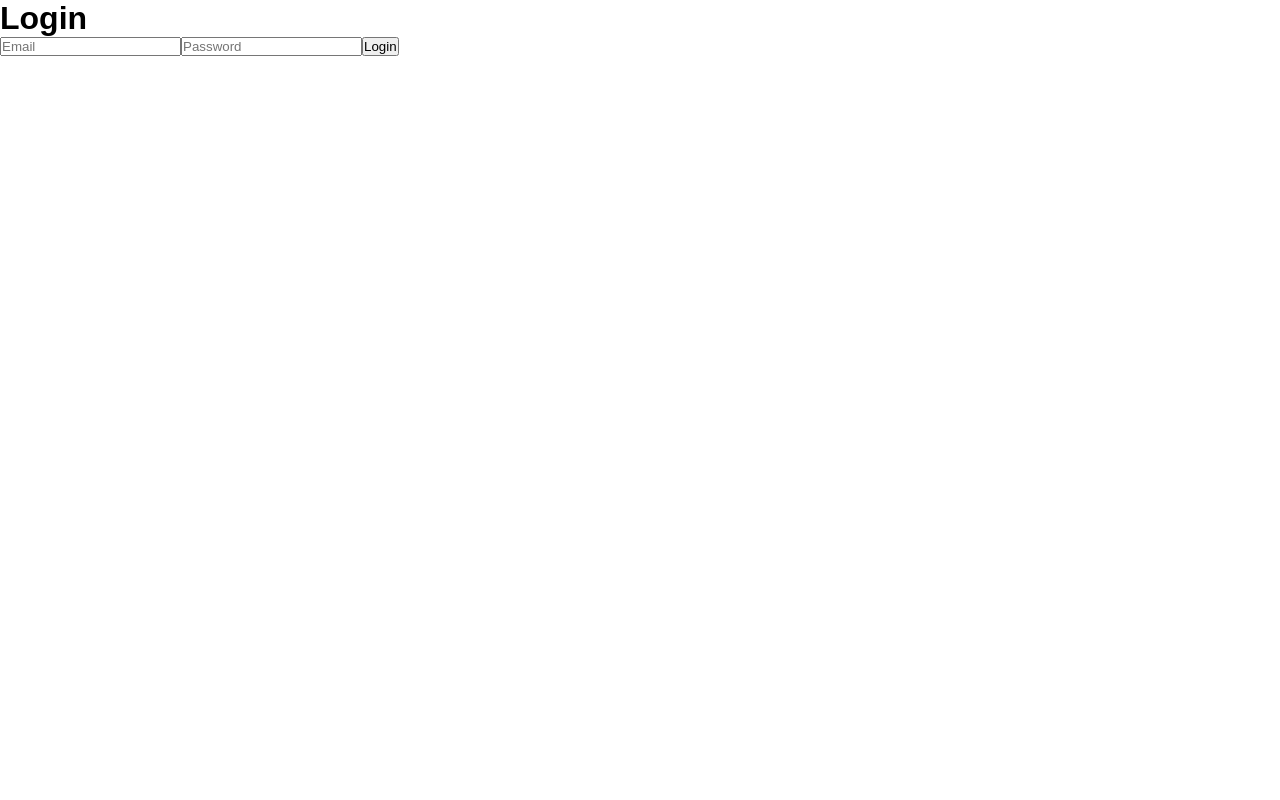
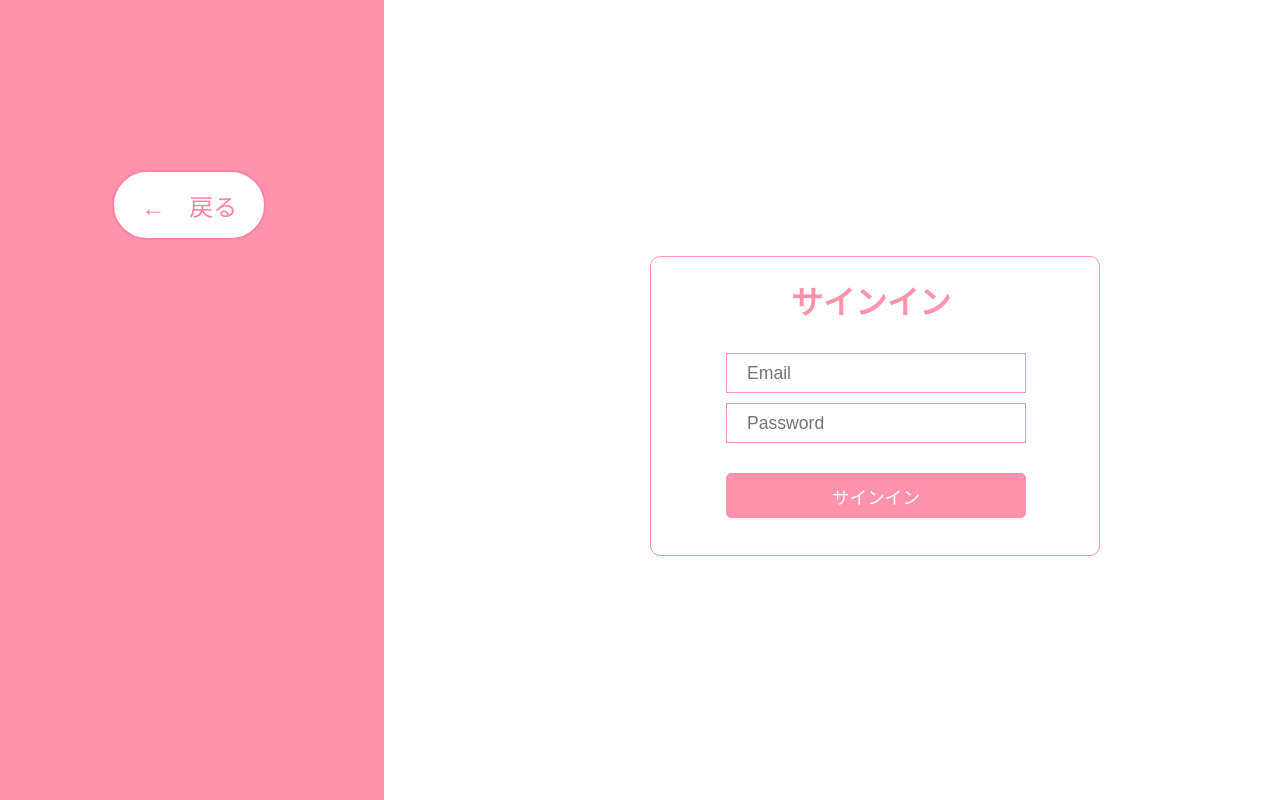
Before and after one commit to itc-s22025/Graduation_Task, a Next.js app in the folder frontend/: page /SignIn in a window 1280 px wide. Built offline with nearby package versions, Linux system fonts and the light colour scheme; no server answers; a web font is replaced by a local one.

Commit message:
サインインページのUIとりあえず

```diff
--- a/frontend/src/app/FirstScreen/First.module.css
+++ b/frontend/src/app/FirstScreen/First.module.css
@@ -66,3 +66,8 @@
     padding: 1.4rem;
     color: #ff839f;
 }
+
+.box2:active{
+    background-color: #FF92AD;
+    color: #fff;
+}
--- a/frontend/src/app/SignIn/page.js
+++ b/frontend/src/app/SignIn/page.js
@@ -1,10 +1,13 @@
 "use client";
+
+import FirstLayout from "@/components/FirstLayout";
+import s from "./page.module.css"
 
 import React, { useState } from 'react';
 import { auth } from '../../firebase';
 import { signInWithEmailAndPassword } from 'firebase/auth';
 
-const Login = () => {
+const SignIn = () => {
   const [email, setEmail] = useState('');
   const [password, setPassword] = useState('');
   const [error, setError] = useState(null);
@@ -21,26 +24,32 @@ const Login = () => {
   };
 
   return (
-    <div>
-      <h1>Login</h1>
-      <form onSubmit={handleLogin}>
+      <>
+          <FirstLayout >
+              <div className={s.all}>
+                  <h1 className={s.signIn}>サインイン</h1>
+                  <form onSubmit={handleLogin} className={s.grid}>
                       <input
                           type="email"
                           value={email}
                           onChange={(e) => setEmail(e.target.value)}
                           placeholder="Email"
+                          className={s.input}
                       />
                       <input
                           type="password"
                           value={password}
                           onChange={(e) => setPassword(e.target.value)}
                           placeholder="Password"
+                          className={s.input}
                       />
-        <button type="submit">Login</button>
+                      <button type="submit" className={s.submit}>サインイン</button>
                   </form>
                   {error && <p>{error}</p>}
               </div>
+      </FirstLayout>
+    </>
   );
 };
 
-export default Login;
+export default SignIn;
--- /dev/null
+++ b/frontend/src/app/SignIn/page.module.css
@@ -0,0 +1,67 @@
+.all{
+    border: 1px solid #FF92AD;
+    border-radius: 10px;
+
+    width: 450px;
+    height: 300px;
+
+    margin-top: 32vh;
+    margin-left: 20vw;
+    padding: 10px;
+}
+
+.grid{
+    display: grid;
+}
+
+.signIn{
+    color: #FF92AD;
+
+    width: 100%;
+    max-width: 200px;
+
+    margin-left: 130px;
+    margin-top: 10px;
+    margin-bottom: 30px;
+}
+
+.input{
+    border: 1px solid #FF92AD;
+    outline: none;
+
+    width: 300px;
+    height: 40px;
+
+    margin: 0 65px 10px;
+    padding: 6px 20px 5px;
+
+    font-size: 1.1rem;
+    color: #423a3a;
+}
+
+.submit{
+    border: 1px solid #FF92AD;
+    border-radius: 5px;
+    outline: none;
+
+    background-color: #FF92AD;
+
+    width: 300px;
+    height: 45px;
+
+    margin: 20px 65px 10px;
+    padding: 6px 20px 5px;
+
+    color: #fff;
+    font-size: 1.1rem;
+}
+
+.submit:hover{
+    background-color: #ff839f;
+}
+
+.submit:active{
+    background-color: #fff;
+    border: 2px solid #ff839f;
+    color: #ff839f;
+}
--- a/frontend/src/app/layout.js
+++ b/frontend/src/app/layout.js
@@ -10,11 +10,6 @@ import "./globals.css";
 import { AuthProvider } from './context/AuthProvider';
 
 const inter = Inter({ subsets: ["latin"] });
-const zenKakuGothNew = Zen_Kaku_Gothic_New({
-  subsets: ["latin"],
-  weight: ["400", "500"],
-  display: "swap",
-});
 
 const zenKurenaido = Zen_Kurenaido({
   subsets: ['latin'],
@@ -27,8 +22,8 @@ const zenMaruGothic = Zen_Maru_Gothic({
 })
 
 export const metadata = {
-  title: "PRETTI",
-  description: "Generated by create next app",
+  title: "Prettie",
+  description: "An application for Graduation Task",
 };
 
 export default function RootLayout({ children }) {
--- /dev/null
+++ b/frontend/src/components/FirstLayout.js
@@ -0,0 +1,11 @@
+import LeftBarBeforeHome from "@/components/leftbar_before_home";
+import "@/styles/FirstLayout.css"
+
+export default function MainLayout({ children }) {
+  return (
+    <div className="flex">
+      <LeftBarBeforeHome/>
+        <main>{children}</main>
+    </div>
+  );
+}
--- /dev/null
+++ b/frontend/src/components/leftbar_before_home.js
@@ -0,0 +1,22 @@
+"use client";
+
+import s from "@/styles/leftbar_before_home.module.css"
+import { useRouter } from 'next/navigation';
+
+const LeftBarBeforeHome = ({title}) => {
+    const router = useRouter();
+
+    const handleBack = () => {
+        router.back();
+    };
+
+    return(
+        <>
+            <div className={s.all}>
+                <button className={s.button} onClick={handleBack}>←　戻る</button>
+            </div>
+        </>
+    )
+}
+
+export default LeftBarBeforeHome;
--- /dev/null
+++ b/frontend/src/styles/FirstLayout.css
@@ -0,0 +1,3 @@
+.flex{
+    display: flex;
+}
--- /dev/null
+++ b/frontend/src/styles/leftbar_before_home.module.css
@@ -0,0 +1,36 @@
+.all{
+    background-color: #FF92AD;
+
+    width: 100%;
+    max-width: 30vw;
+    height: 100vh;
+
+    padding: 10px;
+    margin-right: 10px;
+}
+
+.button{
+    background-color: #fff;
+    margin-top: 20vh;
+    margin-left: 8vw;
+    padding: 10px;
+
+    width: 12vw;
+    height: 70px;
+
+    border: 2px solid #ff839f;
+    border-radius: 50px;
+
+    font-size: 1.5rem;
+    color: #ff839f;
+}
+
+.button:hover{
+    border: 4px solid #fff;
+}
+
+.button:active{
+    background-color: #FF92AD;
+    border: 2px solid #fff;
+    color: #fff;
+}
```
Also changed, not shown: frontend/src/app/FirstScreen/page.js (+7 -1 lines), frontend/src/components/BackButton.js (added, +19 -0 lines). Lines whose indentation alone changed are shown as unchanged.
